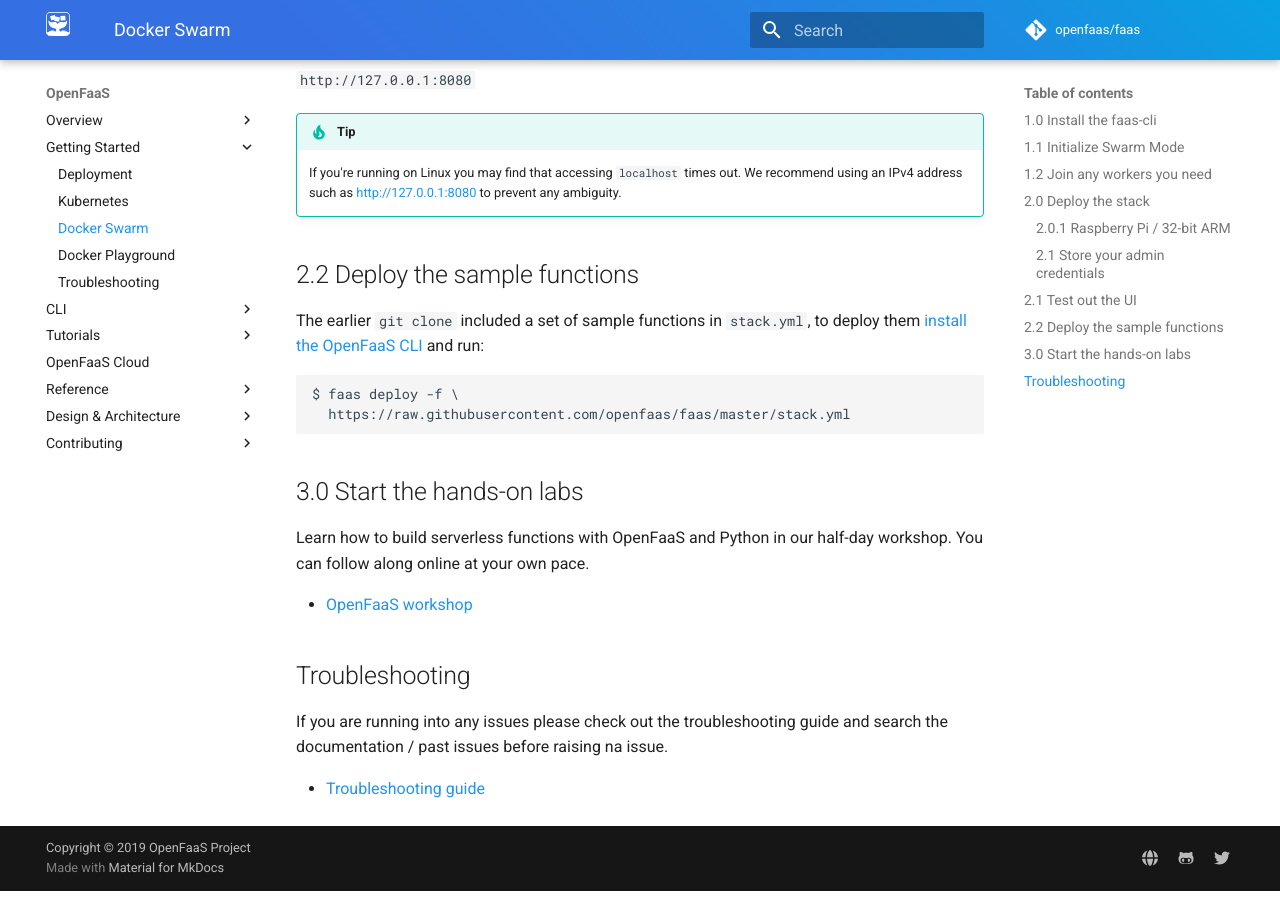
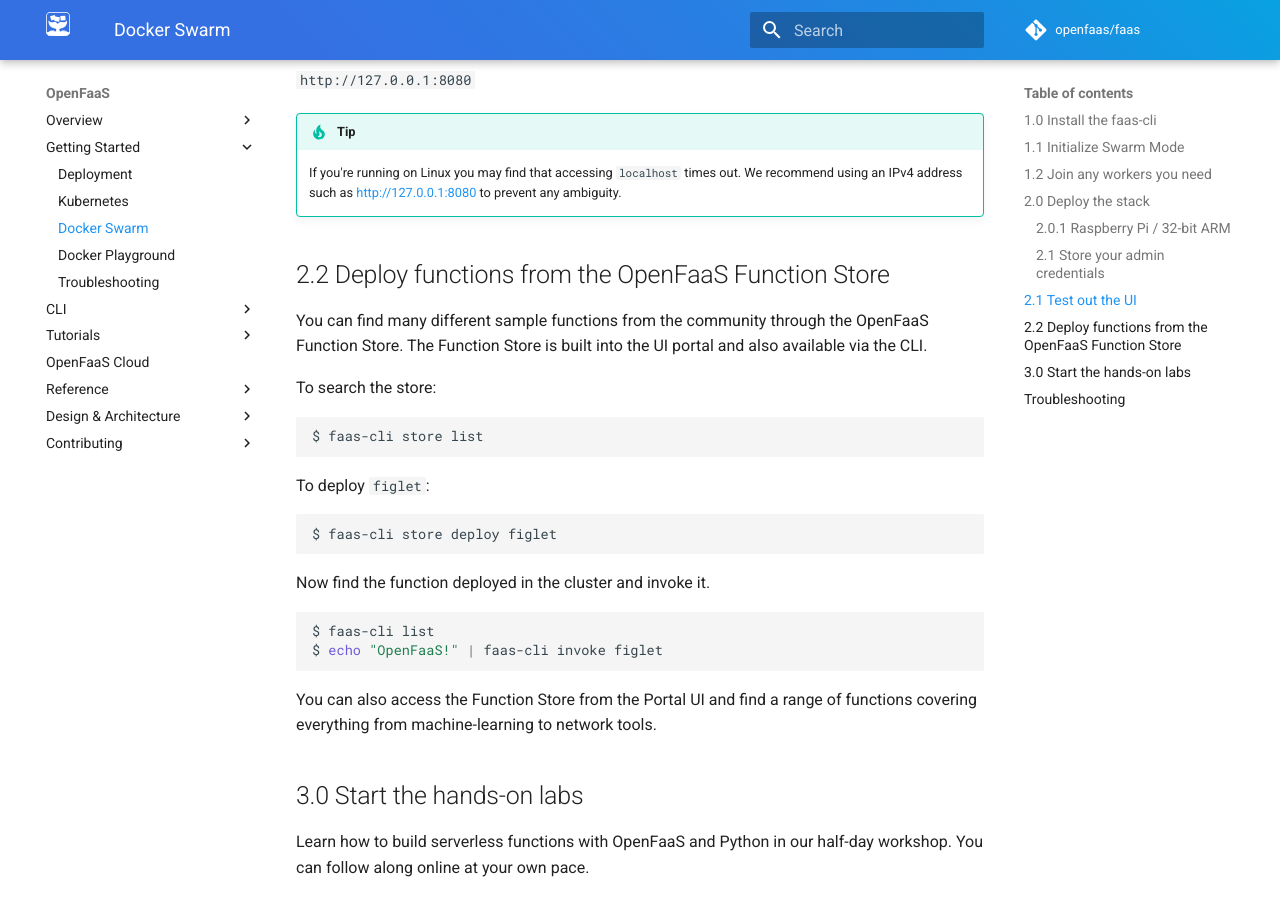
Before and after one commit to openfaas/docs, an MkDocs documentation site: the page built from docs/deployment/docker-swarm.md, in a window 1280 px wide and 900 px high, scrolled down 2645 px. Built offline with MkDocs 1.6.1 and Material for MkDocs 9.7.7, drawn with Linux system fonts in a browser that asks for light colours; comment, search, counter and statistics services are not loaded.

Commit message:
Deprecate usage of "sample functions"
- this change moves users over to the function store instead
of deploying a static set of functions.

Signed-off-by: Alex Ellis (VMware) <alexellis2@gmail.com>

````diff
--- a/docs/deployment/docker-swarm.md
+++ b/docs/deployment/docker-swarm.md
@@ -99,14 +99,30 @@ Within a few seconds (or minutes if on a poor WiFi connection) the API gateway a
 !!! tip
     If you're running on Linux you may find that accessing `localhost` times out. We recommend using an IPv4 address such as http://127.0.0.1:8080 to prevent any ambiguity.
 
-## 2.2 Deploy the sample functions
+## 2.2 Deploy functions from the OpenFaaS Function Store
 
-The earlier `git clone` included a set of sample functions in `stack.yml`, to deploy them [install the OpenFaaS CLI](/cli/install/) and run:
+You can find many different sample functions from the community through the OpenFaaS Function Store. The Function Store is built into the UI portal and also available via the CLI.
 
+To search the store:
+
+```bash
+$ faas-cli store list
 ```
-$ faas deploy -f \
-  https://raw.githubusercontent.com/openfaas/faas/master/stack.yml
+
+To deploy `figlet`:
+
+```bash
+$ faas-cli store deploy figlet
 ```
+
+Now find the function deployed in the cluster and invoke it.
+
+```bash
+$ faas-cli list
+$ echo "OpenFaaS!" | faas-cli invoke figlet
+```
+
+You can also access the Function Store from the Portal UI and find a range of functions covering everything from machine-learning to network tools.
 
 ## 3.0 Start the hands-on labs
 
````
Also changed, not shown: docs/deployment/kubernetes.md (+22 -44 lines).
